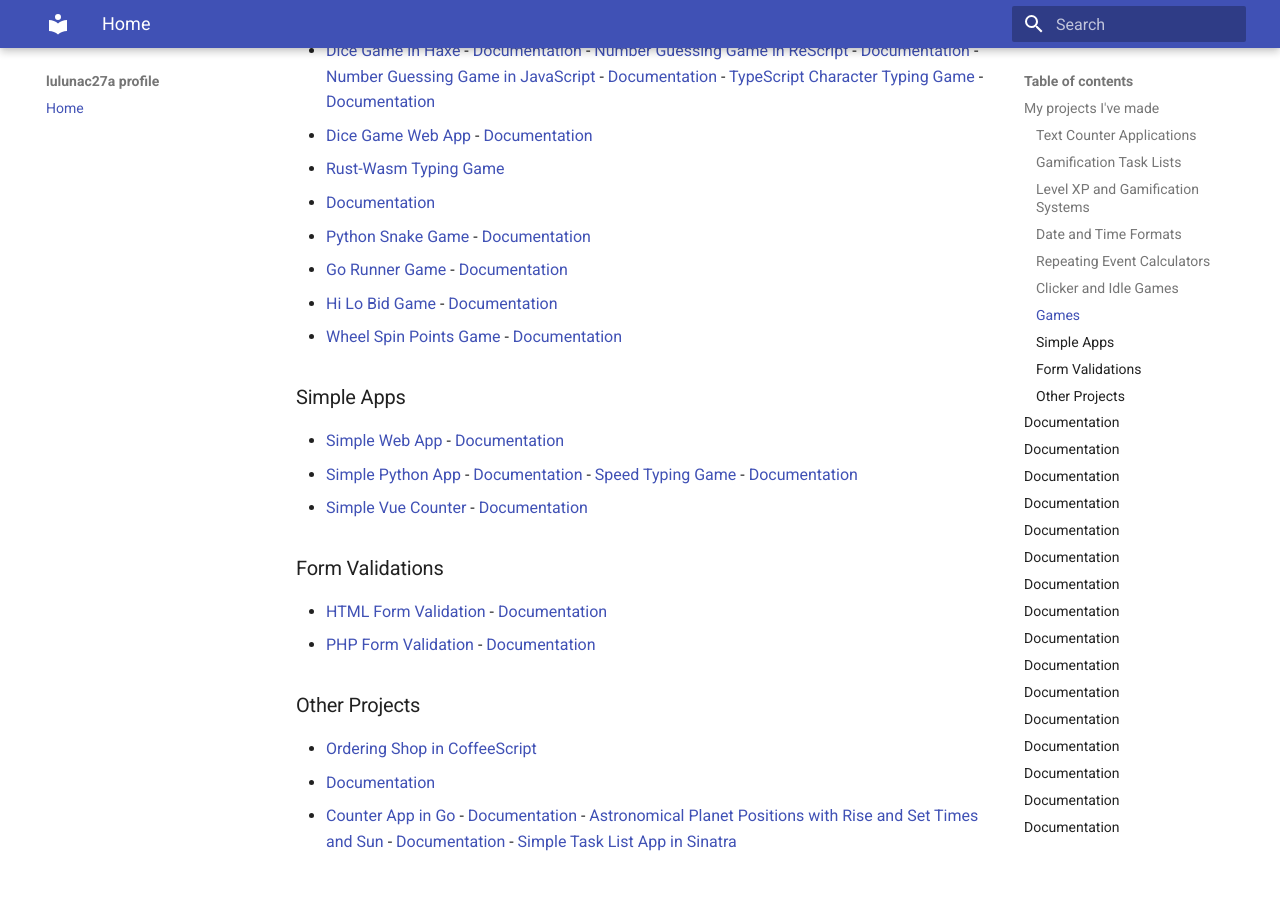
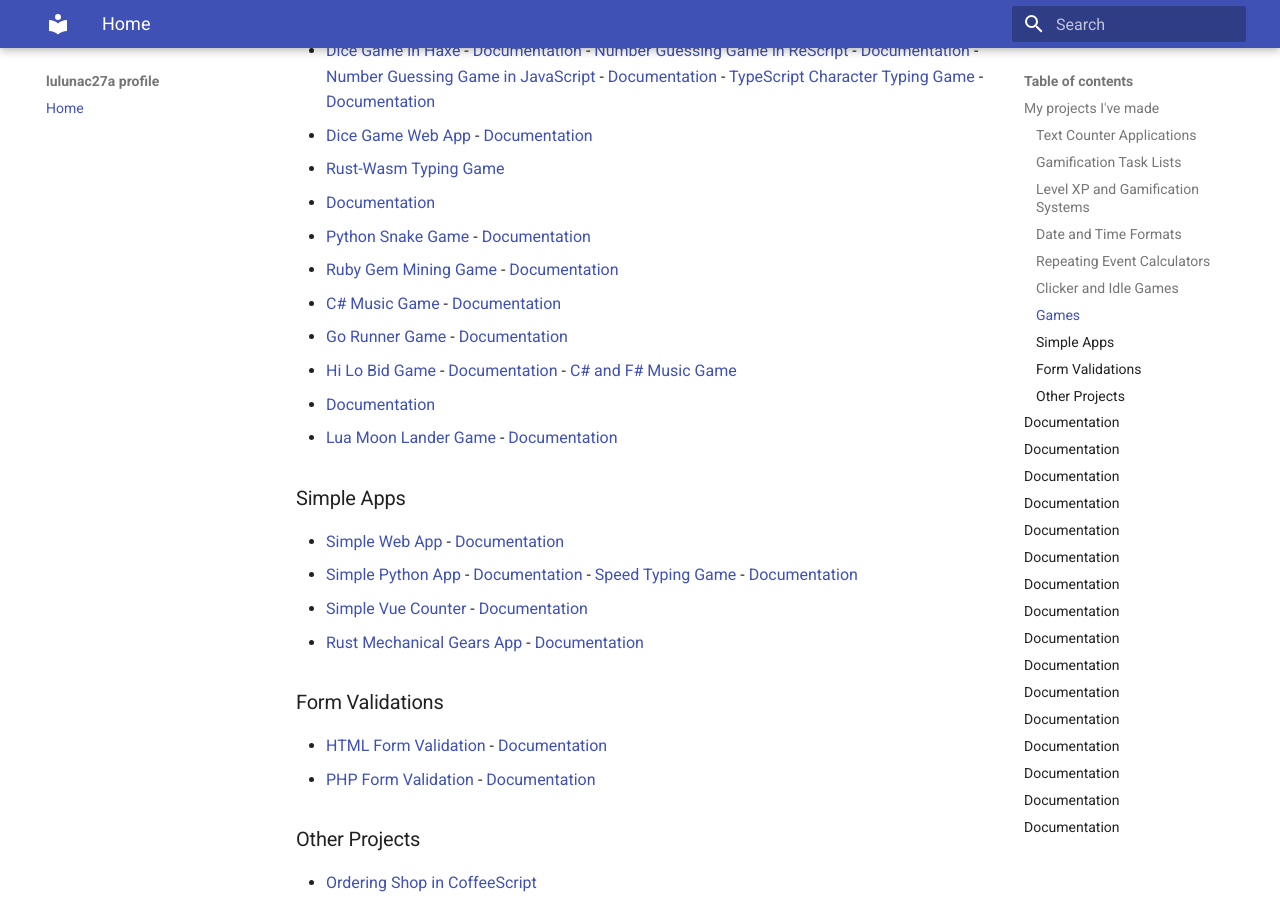
Before and after one commit to lulunac27a/lulunac27a.github.io, an MkDocs documentation site: the page built from docs/index.md, in a window 1280 px wide and 900 px high, scrolled down 1340 px. Built offline with MkDocs 1.6.1 and Material for MkDocs 9.7.7, drawn with Linux system fonts in a browser that asks for light colours.

Commit message:
Add new projects in repository list

```diff
--- a/docs/index.md
+++ b/docs/index.md
@@ -91,11 +91,18 @@ space, and a good computer programmer.
   - [Documentation](https://lulunac27a.github.io/rust-wasm-typing-game/)
 - [Python Snake Game](https://github.com/lulunac27a/python-snake-game) -
   [Documentation](https://lulunac27a.github.io/python-snake-game)
+- [Ruby Gem Mining Game](https://github.com/lulunac27a/ruby-gem-mining-game) -
+  [Documentation](https://lulunac27a.github.io/ruby-gem-mining-game)
+- [C# Music Game](https://github.com/lulunac27a/csharp-music-game) -
+  [Documentation](https://lulunac27a.github.io/csharp-music-game)
 - [Go Runner Game](https://github.com/lulunac27a/go-runner-game) -
   [Documentation](https://lulunac27a.github.io/go-runner-game/)
 - [Hi Lo Bid Game](https://github.com/lulunac27a/hi-lo-bid-game) -
   [Documentation](https://lulunac27a.github.io/hi-lo-bid-game/)
-- [Wheel Spin Points Game](https://github.com/lulunac27a/wheel-spin-points-game) - [Documentation](https://lulunac27a.github.io/wheel-spin-points-game/)
+-
+  [C# and F# Music Game](https://github.com/lulunac27a/csharp-fsharp-music-game)
+  - [Documentation](https://lulunac27a.github.io/csharp-fsharp-music-game/)
+- [Lua Moon Lander Game](https://github.com/lulunac27a/lua-moon-lander-game) - [Documentation](https://lulunac27a.github.io/lua-moon-lander-game/)
 ### Simple Apps
 - [Simple Web App](https://github.com/lulunac27a/simple-web-app/) -
   [Documentation](https://lulunac27a.github.io/simple-web-app/)
@@ -105,7 +112,9 @@ space, and a good computer programmer.
   [Speed Typing Game](https://github.com/lulunac27a/typing-speed-game-command-line-app/)
   -
   [Documentation](https://lulunac27a.github.io/typing-speed-game-command-line-app/)
-- [Simple Vue Counter](https://github.com/lulunac27a/simple-vue-counter) - [Documentation](https://lulunac27a.github.io/simple-vue-counter/)
+- [Simple Vue Counter](https://github.com/lulunac27a/simple-vue-counter) -
+  [Documentation](https://lulunac27a.github.io/simple-vue-counter/)
+- [Rust Mechanical Gears App](https://github.com/lulunac27a/rust-mechanical-gears-app) - [Documentation](https://lulunac27a.github.io/rust-mechanical-gears-app/)
 ### Form Validations
 - [HTML Form Validation](https://github.com/lulunac27a/html-form-validation/) -
   [Documentation](https://lulunac27a.github.io/html-form-validation/)
```
